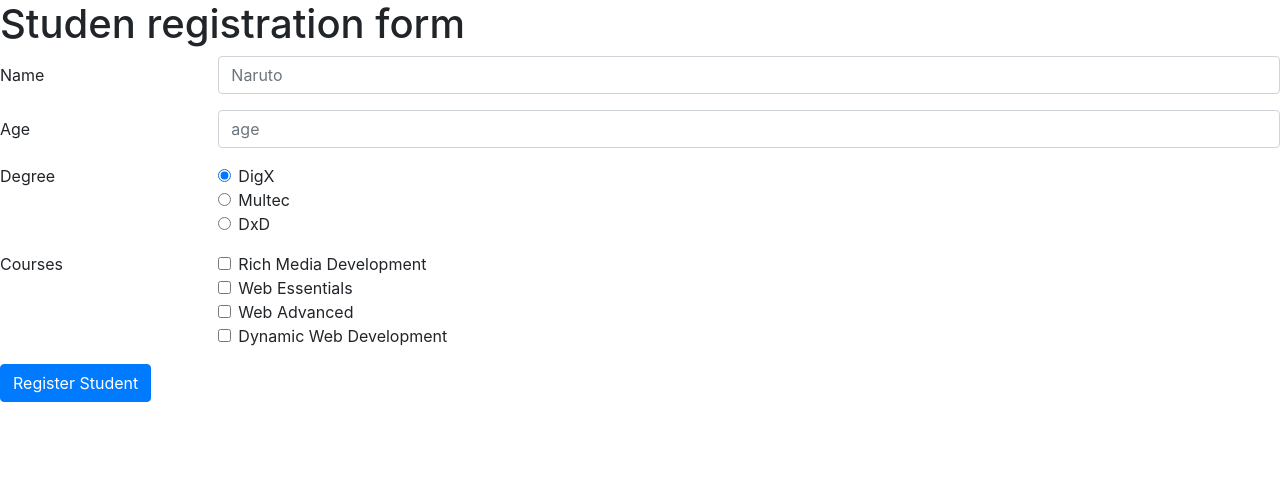
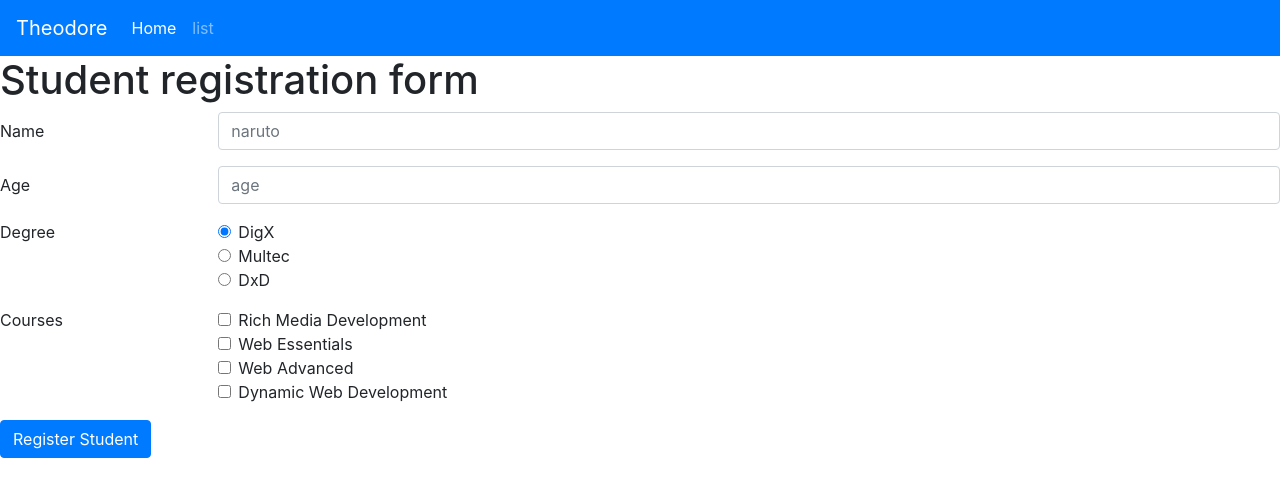
Before and after one commit to Tengen777/WE3-web-advanced-, a plain HTML site: page index.html in a window 1280 px wide. Drawn offline with nearby package versions, Linux system fonts and the light colour scheme.

Commit message:
Update index.html

```diff
--- a/index.html
+++ b/index.html
@@ -9,22 +9,38 @@
     <link rel="stylesheet" href="https://cdn.jsdelivr.net/npm/bootstrap@4.3.1/dist/css/bootstrap.min.css" integrity="sha384-ggOyR0iXCbMQv3Xipma34MD+dH/1fQ784/j6cY/iJTQUOhcWr7x9JvoRxT2MZw1T" crossorigin="anonymous">
 
     <script src="script.js"></script>
-    <title>Studen registration form</title>
+    <title>Student registration form</title>
 
   </head>
   <body>
+    <nav class="navbar navbar-expand-lg navbar-dark bg-primary">
+        <a class="navbar-brand" href="#">Theodore</a>
+        <button class="navbar-toggler" type="button" data-toggle="collapse" data-target="#navbarSupportedContent" aria-controls="navbarSupportedContent" aria-expanded="false" aria-label="Toggle navigation">
+          <span class="navbar-toggler-icon"></span>
+        </button>
+
+        <div class="collapse navbar-collapse" id="navbarSupportedContent">
+          <ul class="navbar-nav mr-auto">
+            <li class="nav-item active">
+              <a class="nav-link" href="index.html">Home <span class="sr-only">(current)</span></a>
+            </li>
+            <li class="nav-item">
+              <a class="nav-link" href="list.html">list</a>
+            </li>
+          </ul>
+
+        </div>
+      </nav>
     <div class="container">
         <!-- Content here -->
       </div>
-    <h1>Studen registration form</h1>
-    <div id= "messages">
-
-    </div>
+    <h1>Student registration form</h1>
+    <div id= "messages"> </div>
     <form>
         <div class="form-group row">
           <label for="name" class="col-sm-2 col-form-label">Name</label>
           <div class="col-sm-10">
-            <input type="text" class="form-control" id="name" placeholder="Naruto">
+            <input type="text" class="form-control" id="name" placeholder="naruto">
           </div>
         </div>
         <div class="form-group row">
```
